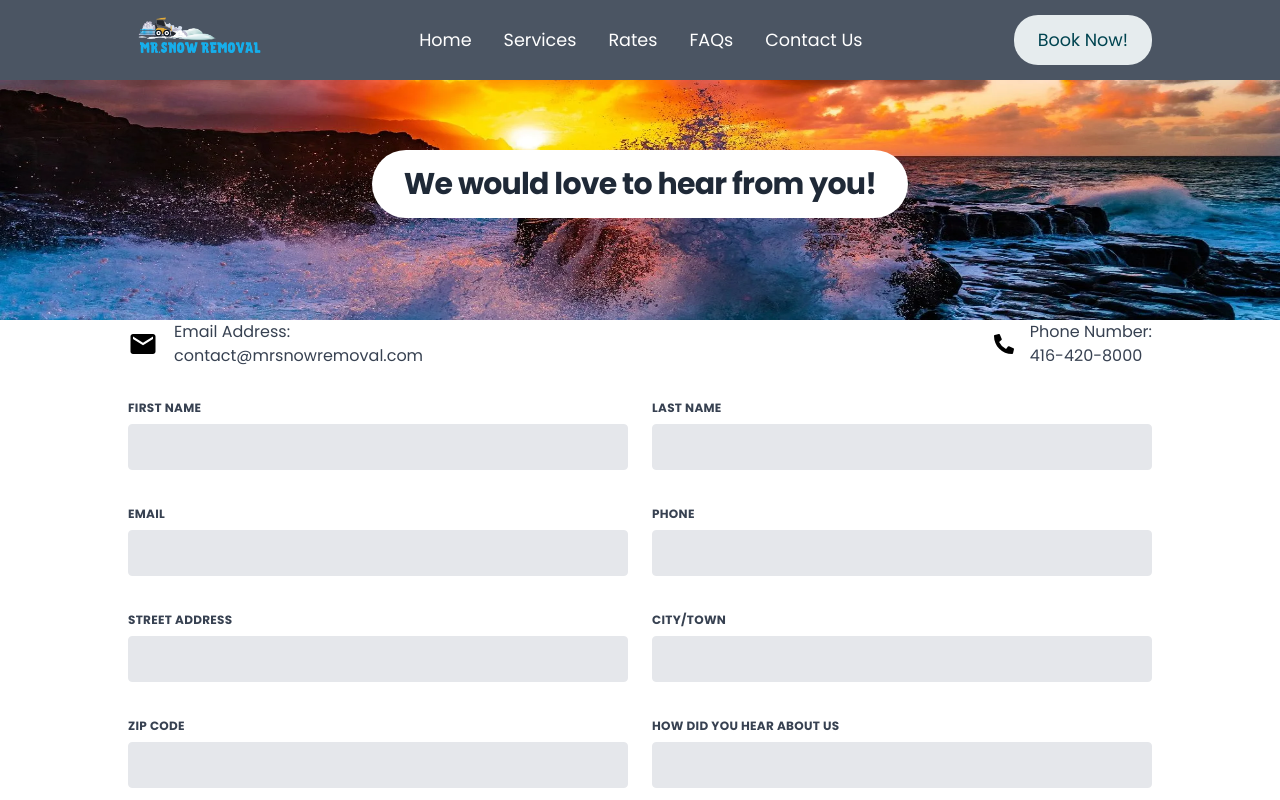
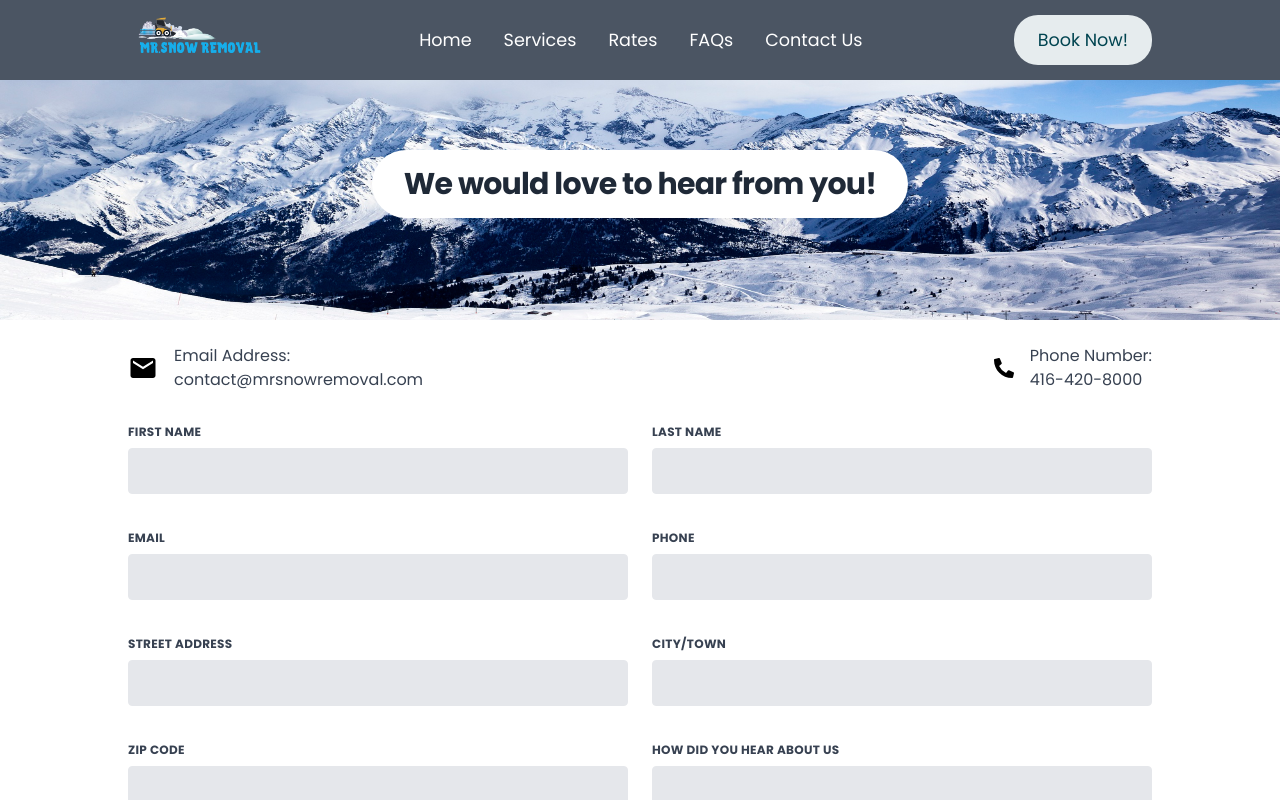
Before and after one commit to arthathagary/snowRemovalSide, a Next.js app: page /ContactUs in a window 1280 px wide. Shown: the top 800 px of the page. Built offline with nearby package versions, Linux system fonts and the light colour scheme.

Commit message:
contactUs img changed

```diff
--- a/src/components/ContactUsSection/ContactUsSection.jsx
+++ b/src/components/ContactUsSection/ContactUsSection.jsx
@@ -27,10 +27,10 @@ const ContactUsSection = () => {
     <div className="h-52 flex items-center justify-center">
     <h1 className="text-gray-800 bg-white px-8 py-4 rounded-full z-30 text-xl md:text-3xl ">We would love to hear from you!</h1>
     </div>
-    <div className="w-full md:px-32 px-8 py-8">
-    <div className="md:flex justify-between mb-8">
+    <div className="w-full md:px-32 px-8 md:py-8">
+    <div className="md:flex justify-between mb-8 md:mt-6 mt-0">
     <div>
-      <div className="flex items-center gap-4">
+      <div className="flex items-center gap-4 md:mb-0 mb-4 ">
       <MdEmail size={30}/>
       <div>
       <p>Email Address:</p>
@@ -83,7 +83,7 @@ const ContactUsSection = () => {
             className="block p-2.5 w-full text-sm text-gray-900 bg-gray-50 rounded-lg border border-gray-300 focus:ring-blue-500 focus:border-blue-500 dark:bg-gray-200 dark:border-gray-600 dark:placeholder-gray-400 dark:text-white dark:focus:ring-blue-500 dark:focus:border-blue-500"
           ></textarea>
         </div>
-        <div className="text-right">
+        <div className="text-right mb-4">
           <button className="bg-gray-700 hover:bg-gray-600 text-white font-bold py-2 px-4 rounded">
             Submit
           </button>
```
Also changed, not shown: public/assets/images/banner.webp, public/assets/images/banner2.webp (added).
